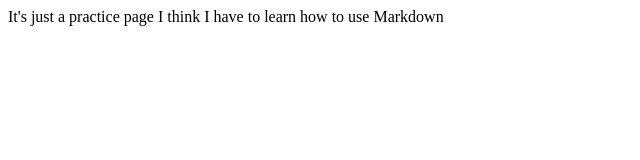
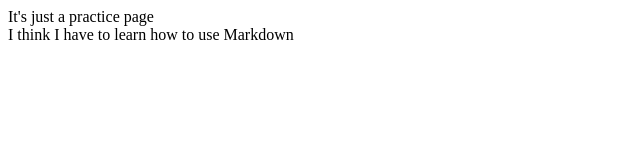
Before and after one commit to hyunsuk123/hyunsuk.github.io, a plain HTML site: page index.html in a window 1280 px wide. Shown: the whole page, without its empty margins (0-640 px from the left). Drawn offline with Linux system fonts and the light colour scheme.

Commit message:
Update index.html

```diff
--- a/index.html
+++ b/index.html
@@ -7,7 +7,7 @@
 <body>
 
   <p>
-    It's just a practice page
+    It's just a practice page<br>
     I think I have to learn how to use Markdown
   </p>
 
```
